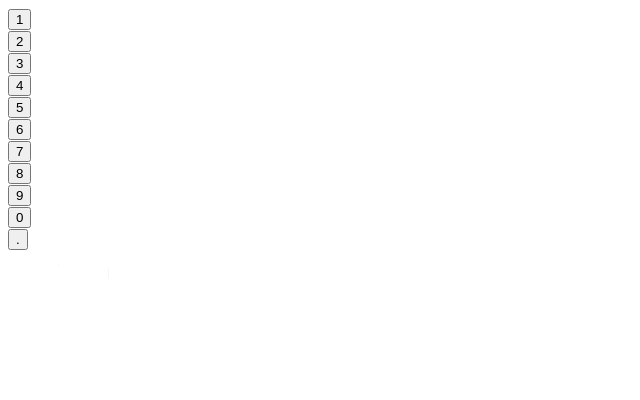
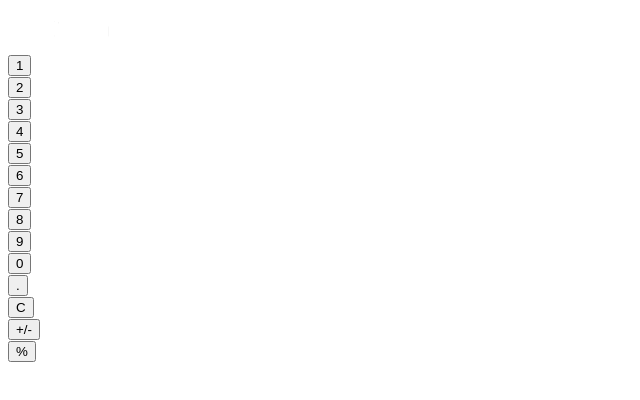
Before and after one commit to daredtech/lambda-calculator, a React (Create React App) app: page / in a window 1280 px wide. Shown: the top 400 px of the page, without its empty margins (0-640 px from the left). Built offline with nearby package versions, Linux system fonts and the light colour scheme.

Commit message:
got rid of key warning

```diff
--- a/src/App.js
+++ b/src/App.js
@@ -1,5 +1,6 @@
 import React from "react";
 import Numbers from "./components/ButtonComponents/NumberButtons/Numbers";
+import Specials from "./components/ButtonComponents/SpecialButtons/Specials";
 
 
 import "./App.css";
@@ -18,10 +19,12 @@ function App() {
 
   return (
     <div className="container">
-      <Numbers />
+
       <Logo />
       <div className="App">
         {/* STEP 4 - Render your components here and be sure to properly import/export all files */}
+        <Numbers />
+        <Specials />
       </div>
     </div>
   );
--- a/src/components/ButtonComponents/NumberButtons/Numbers.js
+++ b/src/components/ButtonComponents/NumberButtons/Numbers.js
@@ -18,7 +18,7 @@ const Numbers = () => {
     <div>
 {/* HELLO THERE */}
           {/* <div> {numbers.map(x => x*2)};</div> */}
-          <div> {numbers.map(x => <NumberButton number={x}/>)}</div>
+          <div> {numbers.map((x,i) => <NumberButton key={i}number={x}/>)}</div>
 
 
 
--- a/src/components/ButtonComponents/SpecialButtons/SpecialButton.js
+++ b/src/components/ButtonComponents/SpecialButtons/SpecialButton.js
@@ -1,9 +1,13 @@
 import React from "react";
 
-const SpecialButton = () => {
+const SpecialButton = (props) => {
+  const {special} = props;
   return (
-    <>
+    <div>
       {/* Display a button element rendering the data being passed down from the parent container on props */}
-    </>
+      <button> {special}</button>
+    </div>
   );
 };
+
+export default SpecialButton;
--- a/src/components/ButtonComponents/SpecialButtons/Specials.js
+++ b/src/components/ButtonComponents/SpecialButtons/Specials.js
@@ -1,12 +1,14 @@
 //import any components needed
-import React from "react";
+import React, {useState} from "react";
+//Import your array data to from the provided data file
 import {specials} from "/Users/red/Desktop/lambda/projects/lambda-calculator/src/data"
+import SpecialButton from "./SpecialButton";
 
-//Import your array data to from the provided data file
 
 const Specials = () => {
   // STEP 2 - add the imported data to state
   const [specialState, setSpecialState] = useState(specials);
+  console.log(specialState);
 
 
   return (
@@ -14,6 +16,20 @@ const Specials = () => {
       {/* STEP 3 - Use .map() to iterate over your array data and return a button
        component matching the name on the provided file. Pass
        it any props needed by the child component*/}
+       {/* {specials.map(x => <SpecialButton special={x}/>)} */}
+       {specials.map((x, i) => <SpecialButton key={i} special={x}/>)}
+
+{/*
+       {calcNum.map( (number, i) => {
+        return <NumberButton key={i} value={number} functionVar={props.displayContent} />
+      })} */}
+
+
+
+
+
     </div>
   );
 };
+
+export default Specials;
```
